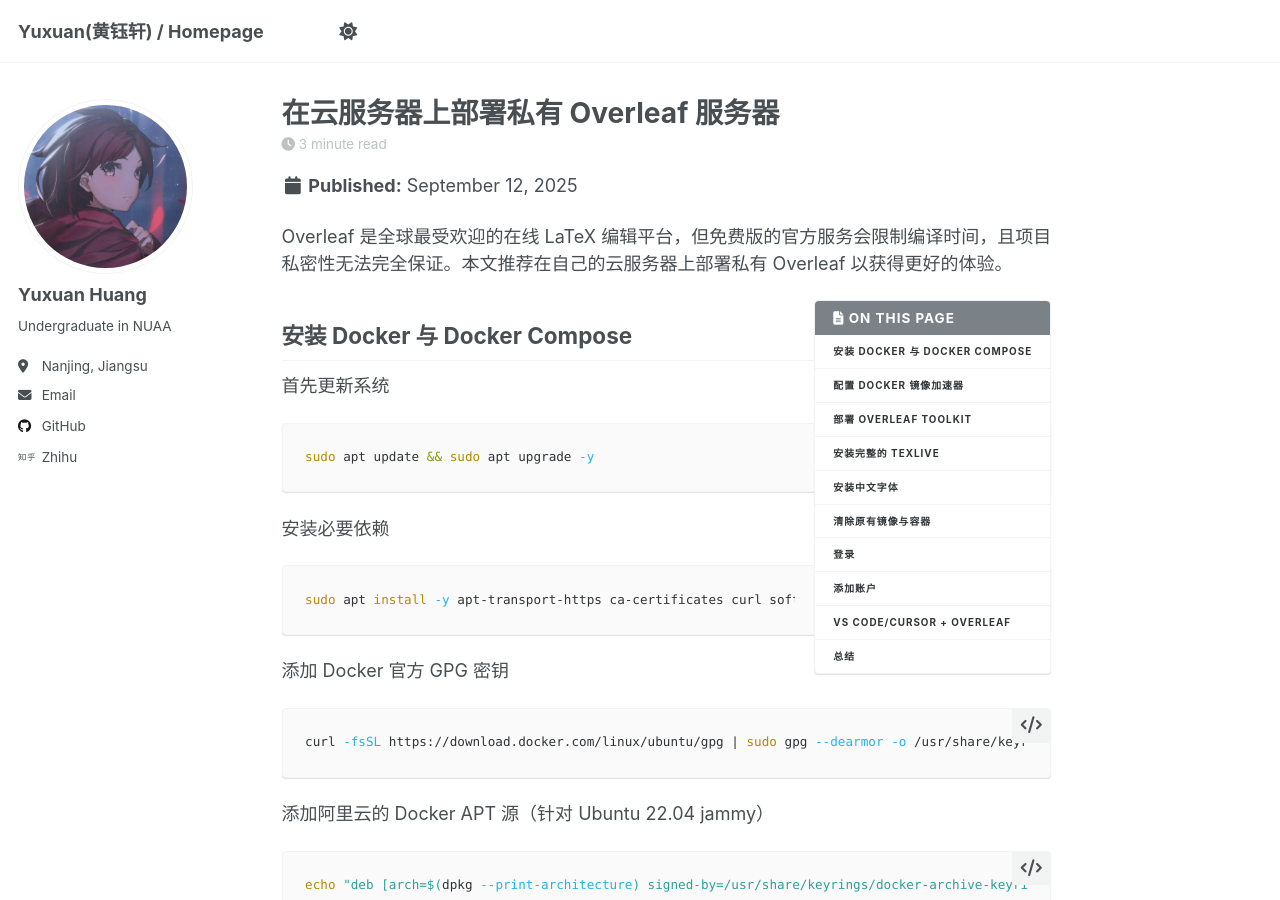
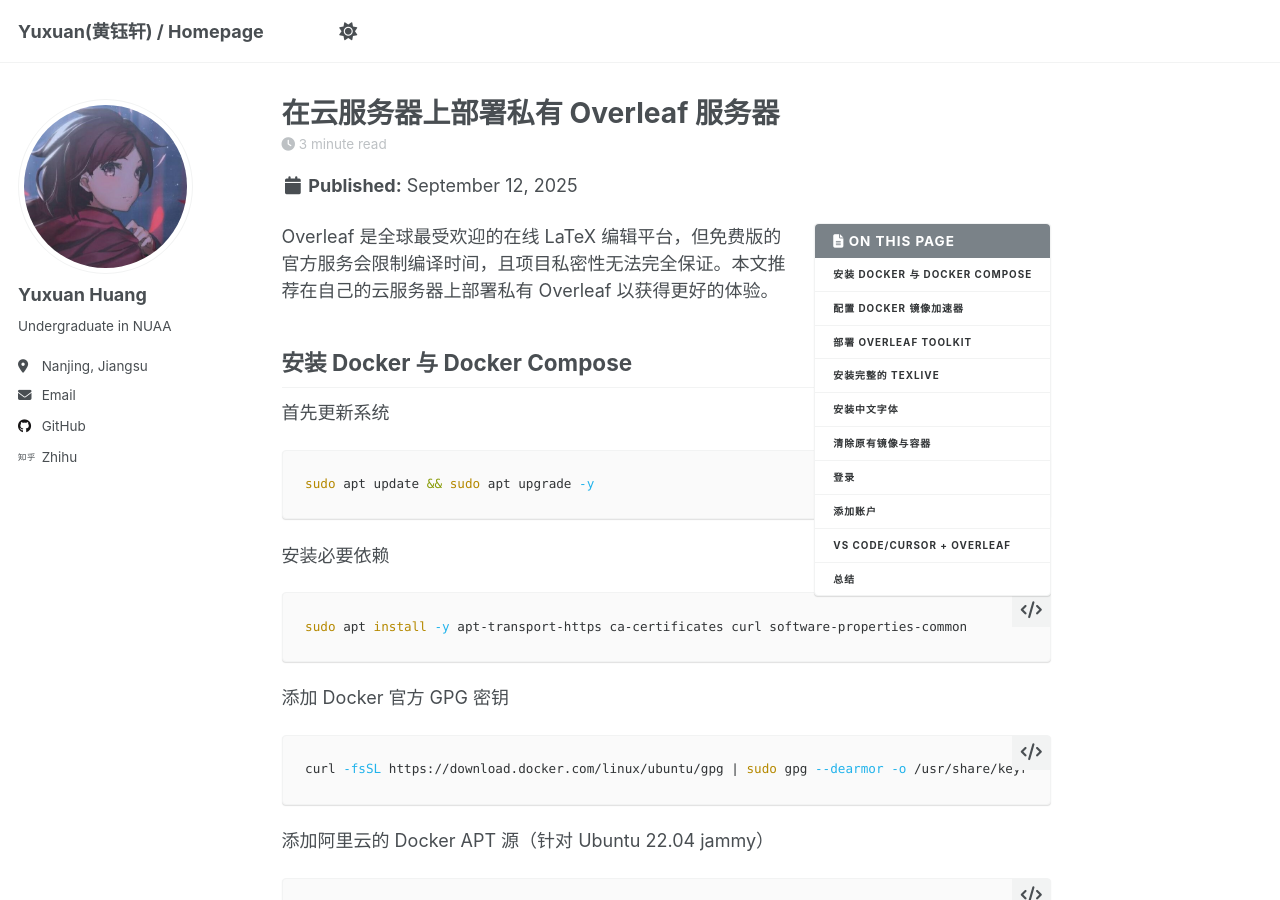
Before and after one commit to Cresc3nt/Cresc3nt.github.io, a Jekyll site: the page built from _posts/2025-09-12-overleaf-server.md, in a window 1280 px wide and 900 px high. Built offline with Jekyll 4.4.1, drawn with Linux system fonts in a browser that asks for light colours; a script that is not in the unit is left out.

Commit message:
Update 2025-09-12-overleaf-server.md

```diff
--- a/_posts/2025-09-12-overleaf-server.md
+++ b/_posts/2025-09-12-overleaf-server.md
@@ -14,9 +14,9 @@
     - Cloud Server
 ---
 
+{% include toc %}
+
 Overleaf 是全球最受欢迎的在线 LaTeX 编辑平台，但免费版的官方服务会限制编译时间，且项目私密性无法完全保证。本文推荐在自己的云服务器上部署私有 Overleaf 以获得更好的体验。
-
-{% include toc %}
 
 ## 安装 Docker 与 Docker Compose
 
```
